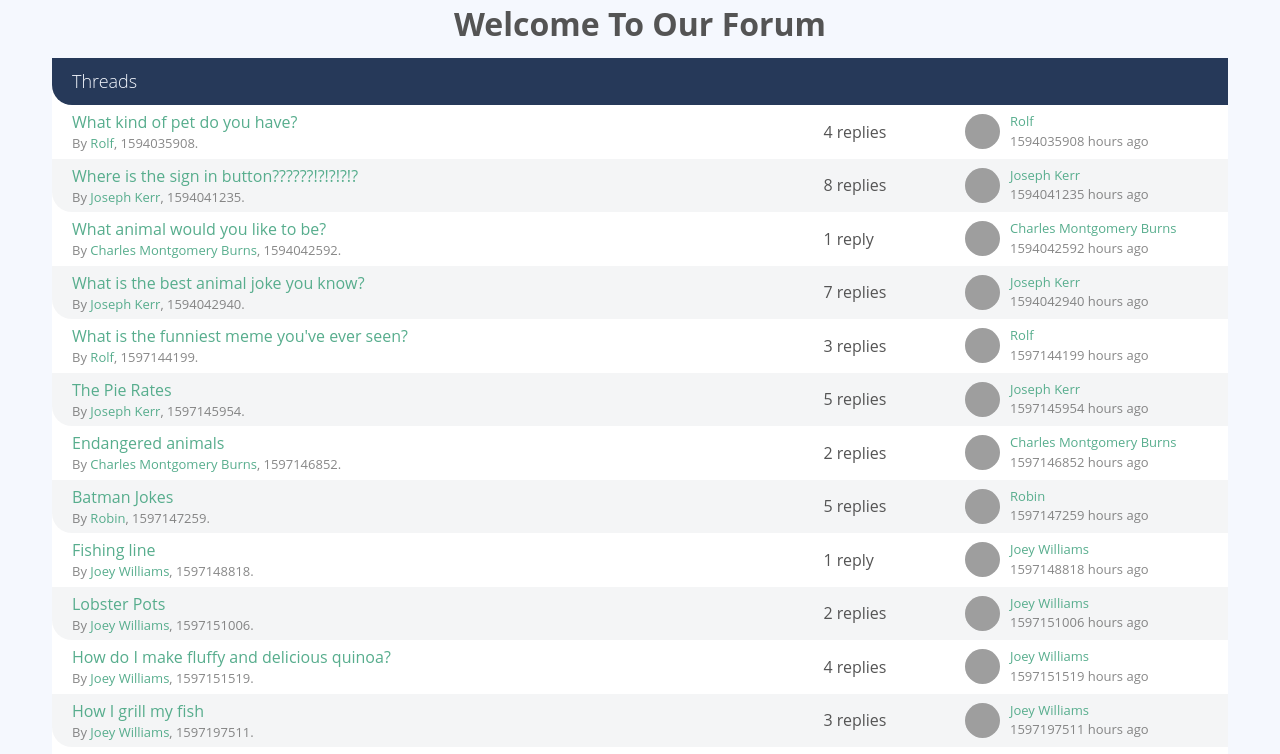
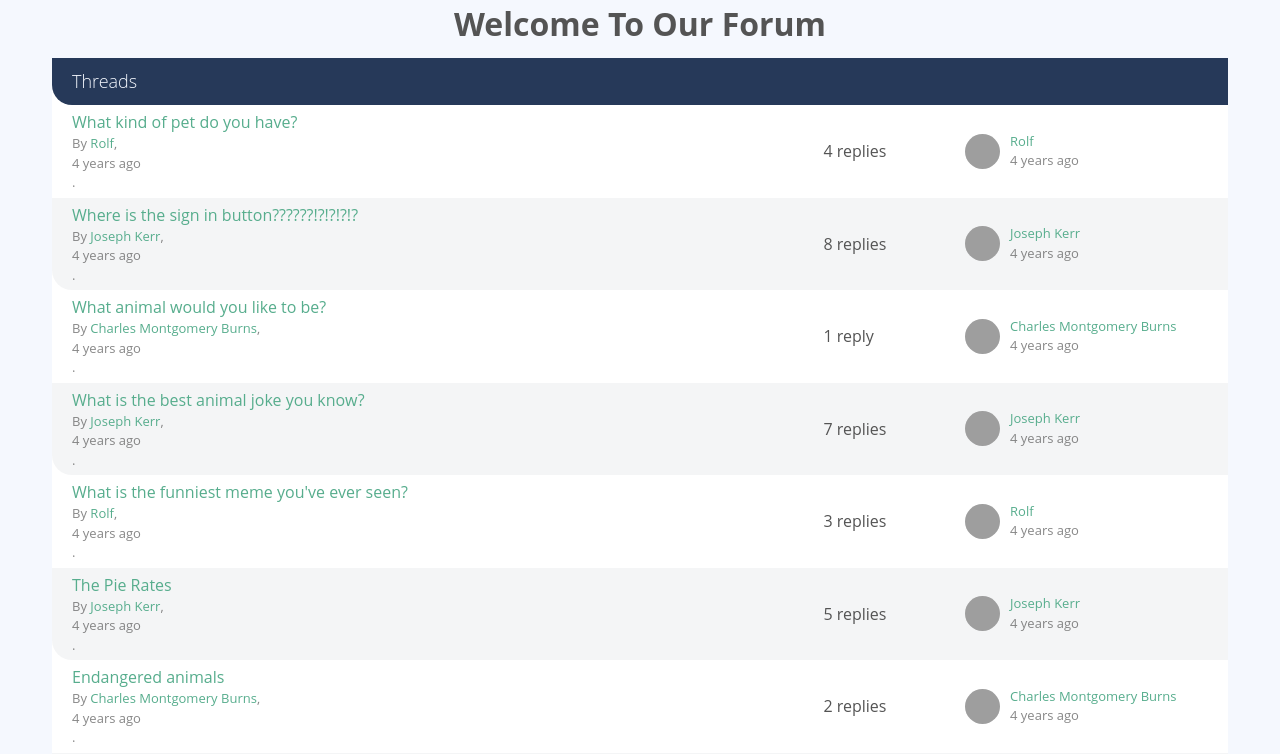
Before and after one commit to kyawzinthetgithub/vue3_master_class, a Vue app: page / in a window 1280 px wide. Shown: the top 754 px of the page. Built offline with nearby package versions, Linux system fonts and the light colour scheme; grey boxes are pictures that could not be loaded.

Commit message:
global component

```diff
--- /dev/null
+++ b/src/components/AppDate.vue
@@ -0,0 +1,29 @@
+<template>
+  <div :title="humanFrindly()">
+    {{ diffForHuman() }}
+  </div>
+</template>
+
+<script setup>
+import dayjs from "dayjs";
+import relativeTime from "dayjs/plugin/relativeTime";
+import localizeDate from "dayjs/plugin/localizedFormat";
+
+dayjs.extend(relativeTime);
+dayjs.extend(localizeDate);
+
+const props = defineProps({
+  timestamp: {
+    required: true,
+    type: Number,
+  },
+});
+
+function diffForHuman() {
+  return dayjs.unix(props.timestamp).fromNow();
+}
+
+function humanFrindly() {
+  return dayjs.unix(props.timestamp).format("llll");
+}
+</script>
--- a/src/components/PostList.vue
+++ b/src/components/PostList.vue
@@ -23,8 +23,8 @@
         </div>
       </div>
 
-      <div class="post-date text-faded" :title="humanFrindly(post.publishedAt)">
-        {{ diffForHuman(post.publishedAt) }}
+      <div class="post-date text-faded">
+        <AppDate :timestamp="post.publishedAt" />
       </div>
     </div>
   </div>
@@ -32,13 +32,7 @@
 
 <script setup>
 import sourceData from "@/data.json";
-import dayjs from "dayjs";
-import relativeTime from "dayjs/plugin/relativeTime";
-import localizeDate from "dayjs/plugin/localizedFormat";
 import { reactive } from "vue";
-
-dayjs.extend(relativeTime);
-dayjs.extend(localizeDate);
 
 defineProps({
   posts: {
@@ -52,12 +46,4 @@ const users = reactive(sourceData.users);
 function userById(user) {
   return users.find((u) => u.id === user);
 }
-
-function diffForHuman(timestamp) {
-  return dayjs.unix(timestamp).fromNow();
-}
-
-function humanFrindly(timestamp) {
-  return dayjs.unix(timestamp).format("llll");
-}
 </script>
--- a/src/components/ThreadList.vue
+++ b/src/components/ThreadList.vue
@@ -12,7 +12,7 @@
           </p>
           <p class="text-faded text-xsmall">
             By <a href="#">{{ userById(thread.userId).name }}</a
-            >, {{ thread.publishedAt }}.
+            >, <AppDate :timestamp="thread.publishedAt" />.
           </p>
         </div>
 
@@ -33,7 +33,7 @@
               <a href="#">{{ userById(thread.userId).name }}</a>
             </p>
             <p class="text-xsmall text-faded">
-              {{ thread.publishedAt }} hours ago
+              <AppDate :timestamp="thread.publishedAt" />
             </p>
           </div>
         </div>
--- a/src/main.js
+++ b/src/main.js
@@ -2,4 +2,8 @@ import { createApp } from "vue";
 import "./style.css";
 import App from "./App.vue";
 import router from "@/router";
-createApp(App).use(router).mount("#app");
+import AppDate from "@/components/AppDate.vue";
+const app = createApp(App);
+app.use(router);
+app.component("AppDate", AppDate);
+app.mount("#app");
```
